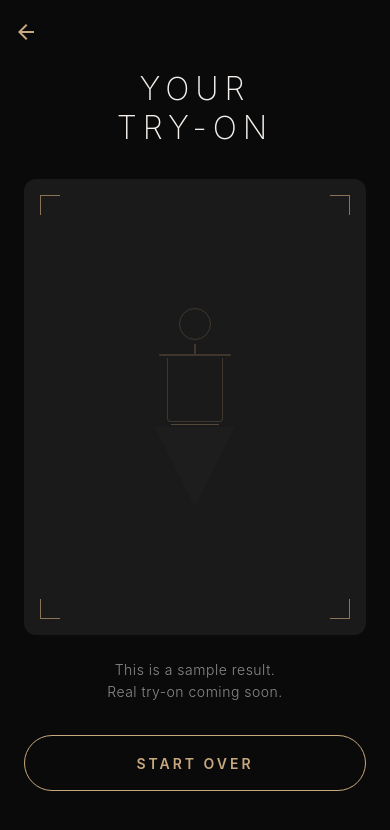
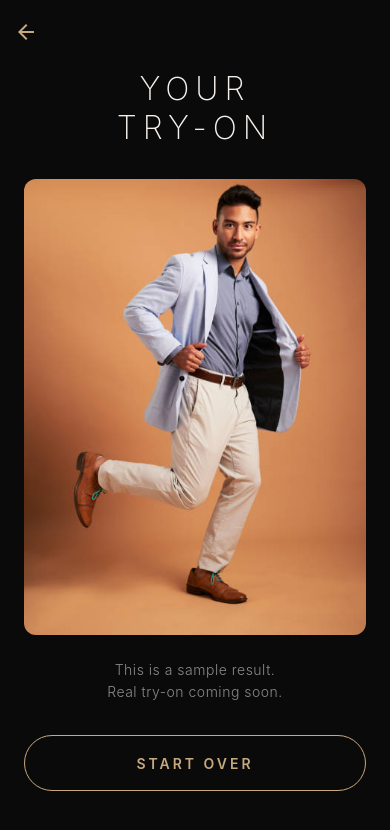
Before and after one commit to rgdSolutions/virtual-fitting-room, a React Native app: screen /TryOnResult in a window 390 px wide. Shown: the top 830 px of the page. Built offline with nearby package versions, Linux system fonts and the light colour scheme.

Commit message:
Replace figure with stock photo for sample try-on result, fix navigation on first screen

```diff
--- a/App.tsx
+++ b/App.tsx
@@ -28,7 +28,7 @@ function App() {
           <Stack.Screen
             name="PhotoUpload"
             component={PhotoUploadScreen}
-            options={{headerShown: false}}
+            options={{headerShown: false, gestureEnabled: false}}
           />
           <Stack.Screen
             name="TryOnResult"
--- a/src/screens/TryOnResultScreen.tsx
+++ b/src/screens/TryOnResultScreen.tsx
@@ -2,6 +2,7 @@ import React, {useEffect, useRef} from 'react';
 import {
   Animated,
   Easing,
+  Image,
   Pressable,
   StyleSheet,
   Text,
@@ -11,146 +12,7 @@ import {useSafeAreaInsets} from 'react-native-safe-area-context';
 import {useNavigation} from '@react-navigation/native';
 import {colors, typography, spacing} from '../theme';
 
-function PlaceholderSilhouette() {
-  const shimmer = useRef(new Animated.Value(0)).current;
-
-  useEffect(() => {
-    Animated.loop(
-      Animated.sequence([
-        Animated.timing(shimmer, {
-          toValue: 1,
-          duration: 2400,
-          easing: Easing.inOut(Easing.ease),
-          useNativeDriver: true,
-        }),
-        Animated.timing(shimmer, {
-          toValue: 0,
-          duration: 2400,
-          easing: Easing.inOut(Easing.ease),
-          useNativeDriver: true,
-        }),
-      ]),
-    ).start();
-  }, [shimmer]);
-
-  const shimmerOpacity = shimmer.interpolate({
-    inputRange: [0, 1],
-    outputRange: [0.3, 0.7],
-  });
-
-  return (
-    <View style={placeholderStyles.container}>
-      {/* Abstract fashion silhouette built from geometric shapes */}
-      <Animated.View
-        style={[placeholderStyles.figure, {opacity: shimmerOpacity}]}>
-        {/* Head */}
-        <View style={placeholderStyles.head} />
-        {/* Neck */}
-        <View style={placeholderStyles.neck} />
-        {/* Shoulders & torso */}
-        <View style={placeholderStyles.shoulders} />
-        <View style={placeholderStyles.torso} />
-        {/* Waist accent line */}
-        <View style={placeholderStyles.waistLine} />
-        {/* Lower body / skirt silhouette */}
-        <View style={placeholderStyles.skirt} />
-      </Animated.View>
-
-      {/* Decorative corner marks */}
-      <View style={[placeholderStyles.corner, placeholderStyles.cornerTL]} />
-      <View style={[placeholderStyles.corner, placeholderStyles.cornerTR]} />
-      <View style={[placeholderStyles.corner, placeholderStyles.cornerBL]} />
-      <View style={[placeholderStyles.corner, placeholderStyles.cornerBR]} />
-    </View>
-  );
-}
-
-const placeholderStyles = StyleSheet.create({
-  container: {
-    flex: 1,
-    justifyContent: 'center',
-    alignItems: 'center',
-  },
-  figure: {
-    alignItems: 'center',
-  },
-  head: {
-    width: 32,
-    height: 32,
-    borderRadius: 16,
-    borderWidth: 1.5,
-    borderColor: colors.accentMuted,
-    marginBottom: 4,
-  },
-  neck: {
-    width: 2,
-    height: 10,
-    backgroundColor: colors.accentMuted,
-  },
-  shoulders: {
-    width: 72,
-    height: 2,
-    backgroundColor: colors.accentMuted,
-    borderRadius: 1,
-    marginBottom: 2,
-  },
-  torso: {
-    width: 56,
-    height: 64,
-    borderWidth: 1.5,
-    borderColor: colors.accentMuted,
-    borderTopWidth: 0,
-    borderBottomLeftRadius: 4,
-    borderBottomRightRadius: 4,
-  },
-  waistLine: {
-    width: 48,
-    height: 1,
-    backgroundColor: colors.accent,
-    marginVertical: 2,
-  },
-  skirt: {
-    width: 0,
-    height: 0,
-    borderLeftWidth: 40,
-    borderRightWidth: 40,
-    borderTopWidth: 80,
-    borderLeftColor: 'transparent',
-    borderRightColor: 'transparent',
-    borderTopColor: colors.surfaceLight,
-    opacity: 0.6,
-  },
-  corner: {
-    position: 'absolute',
-    width: 20,
-    height: 20,
-    borderColor: colors.accentMuted,
-  },
-  cornerTL: {
-    top: 16,
-    left: 16,
-    borderLeftWidth: 1,
-    borderTopWidth: 1,
-  },
-  cornerTR: {
-    top: 16,
-    right: 16,
-    borderRightWidth: 1,
-    borderTopWidth: 1,
-  },
-  cornerBL: {
-    bottom: 16,
-    left: 16,
-    borderLeftWidth: 1,
-    borderBottomWidth: 1,
-  },
-  cornerBR: {
-    bottom: 16,
-    right: 16,
-    borderRightWidth: 1,
-    borderBottomWidth: 1,
-  },
-});
+const tryOnResultImage = require('../assets/gettyimages-1425659876-small.jpg');
 
 export function TryOnResultScreen() {
   const insets = useSafeAreaInsets();
@@ -190,7 +52,11 @@ export function TryOnResultScreen() {
 
         {/* Result Image Area */}
         <View style={styles.resultContainer}>
-          <PlaceholderSilhouette />
+          <Image
+            source={tryOnResultImage}
+            style={styles.resultImage}
+            resizeMode="cover"
+          />
         </View>
 
         {/* Description */}
@@ -237,6 +103,10 @@ const styles = StyleSheet.create({
     backgroundColor: colors.surface,
     marginBottom: spacing.lg,
   },
+  resultImage: {
+    width: '100%',
+    height: '100%',
+  },
   description: {
     color: colors.textSecondary,
     fontSize: 14,
```
Also changed, not shown: src/assets/gettyimages-1425659876-small.jpg (added).
